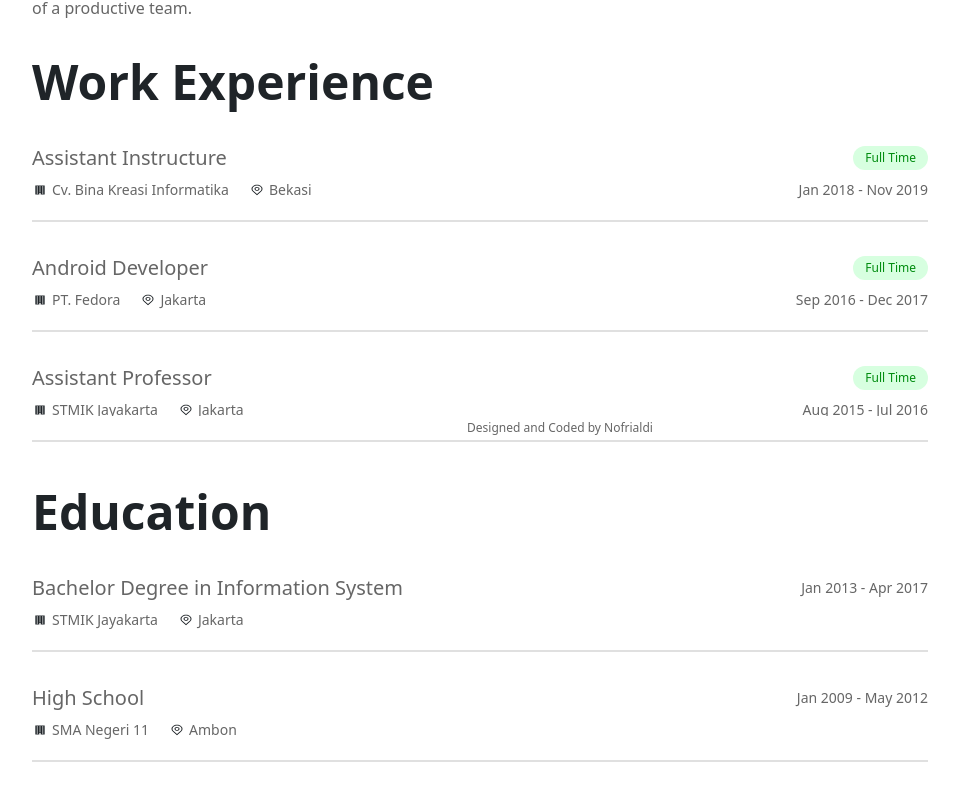
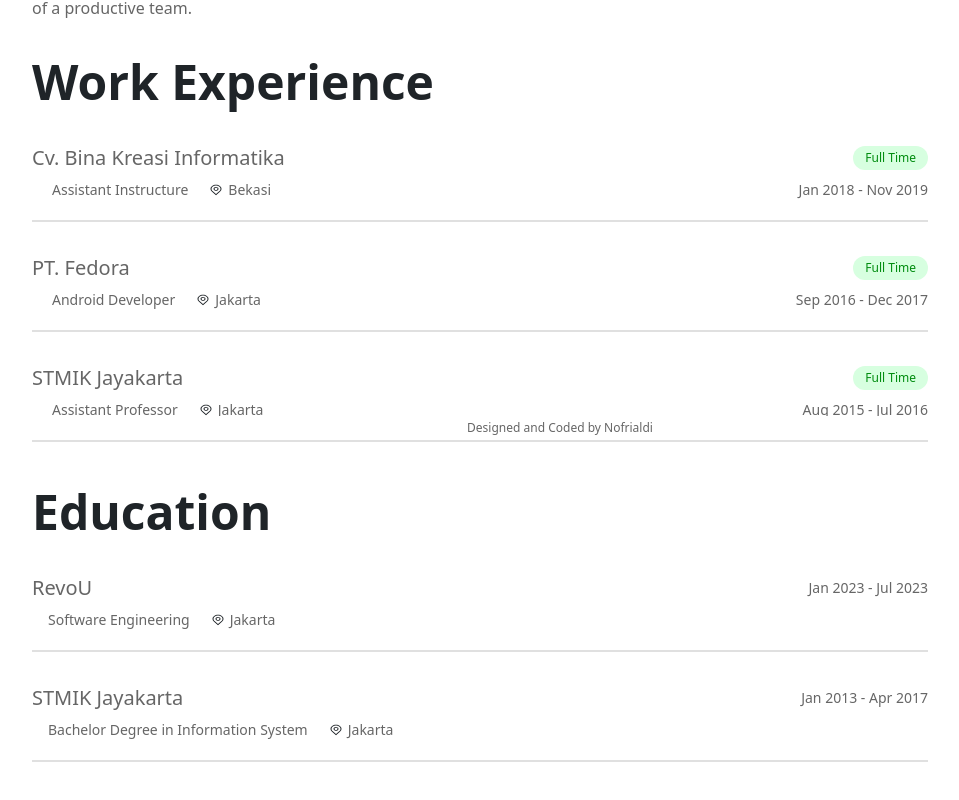
Before and after one commit to nofrialdi/nofri-portofilio, a React (Create React App) app: page /about in a window 1280 px wide. Shown: the part 360-1160 px from the top of the page, without its empty margins (160-1119 px from the left). Built offline with nearby package versions, Linux system fonts and the light colour scheme.

Commit message:
fix(about): fix education and work
n

```diff
--- a/src/Components/Edu.js
+++ b/src/Components/Edu.js
@@ -1,18 +1,16 @@
-import React from 'react';
+import React from "react";
 
 function Edu({ position, company, location, duration }) {
 	return (
 		<article className="pt-8 border-b-2 border-dark-content pb-5 dark:border-light-content border-opacity-20 dark:border-opacity-20">
 			<div className="flex justify-between items-center">
-				<h1 className="text-content md:text-lg lg:text-xl">{position}</h1>
-				<p className="text-content text-xs md:text-sm font-light pl-1 min-w-fit">
-					{duration}
-				</p>
+				<h1 className="text-content md:text-lg lg:text-xl">{company}</h1>
+				<p className="text-content text-xs md:text-sm font-light pl-1 min-w-fit">{duration}</p>
 			</div>
 			<div className="flex justify-between pt-2">
 				<div className="flex flex-col md:flex-row">
 					<div className="flex items-center pr-5">
-						<svg
+						{/* <svg
 							className="dark:fill-light-heading fill-dark-heading min-w-fit"
 							width="16"
 							height="12"
@@ -21,8 +19,30 @@ function Edu({ position, company, location, duration }) {
 							xmlns="http://www.w3.org/2000/svg"
 						>
 							<path d="M3.33331 1.5V10.5H7.33331V8.75H8.66665V10.5H12.6666V1.5H3.33331ZM4.66665 2.5H5.99998V3.5H4.66665V2.5ZM7.33331 2.5H8.66665V3.5H7.33331V2.5ZM9.99998 2.5H11.3333V3.5H9.99998V2.5ZM4.66665 4.5H5.99998V5.5H4.66665V4.5ZM7.33331 4.5H8.66665V5.5H7.33331V4.5ZM9.99998 4.5H11.3333V5.5H9.99998V4.5ZM4.66665 6.5H5.99998V7.5H4.66665V6.5ZM7.33331 6.5H8.66665V7.5H7.33331V6.5ZM9.99998 6.5H11.3333V7.5H9.99998V6.5ZM4.66665 8.5H5.99998V9.5H4.66665V8.5ZM9.99998 8.5H11.3333V9.5H9.99998V8.5Z" />
+						</svg> */}
+						<svg
+							width="12"
+							height="16"
+							viewBox="0 0 24 24"
+							fill="none"
+							xmlns="http://www.w3.org/2000/svg"
+						>
+							<g id="SVGRepo_bgCarrier" stroke-width="0" />
+
+							<g id="SVGRepo_tracerCarrier" stroke-linecap="round" stroke-linejoin="round" />
+
+							<g id="SVGRepo_iconCarrier">
+								{" "}
+								<path
+									d="M21 10L12 5L3 10L6 11.6667M21 10L18 11.6667M21 10V10C21.6129 10.3064 22 10.9328 22 11.618V16.9998M6 11.6667L12 15L18 11.6667M6 11.6667V17.6667L12 21L18 17.6667L18 11.6667"
+									stroke="#ffffff"
+									stroke-width="2"
+									stroke-linecap="round"
+									stroke-linejoin="round"
+								/>{" "}
+							</g>
 						</svg>
-						<p className="text-content text-xs md:text-sm font-light pl-1">{company}</p>
+						<p className="text-content text-xs md:text-sm font-light pl-1">{position}</p>
 					</div>
 					<div className="flex items-center">
 						<svg
@@ -37,9 +57,7 @@ function Edu({ position, company, location, duration }) {
 							<path d="M8.00001 11.25L3.78201 7.51912C3.7234 7.4631 3.66539 7.40673 3.60801 7.35C2.8875 6.63817 2.49826 5.76871 2.50001 4.875C2.50001 3.78098 3.07947 2.73177 4.11092 1.95818C5.14237 1.1846 6.54132 0.75 8.00001 0.75C9.4587 0.75 10.8576 1.1846 11.8891 1.95818C12.9205 2.73177 13.5 3.78098 13.5 4.875C13.5018 5.7683 13.1127 6.63737 12.3925 7.34888L12.392 7.35C12.392 7.35 12.242 7.49775 12.2195 7.51763L8.00001 11.25ZM4.40601 6.89813C4.40701 6.89813 4.52301 7.01362 4.54951 7.03837L8.00001 10.0905L11.455 7.03425C11.477 7.01362 11.594 6.89738 11.5945 6.897C12.1831 6.31542 12.5012 5.60514 12.5 4.875C12.5 3.97989 12.0259 3.12145 11.182 2.48851C10.3381 1.85558 9.19348 1.5 8.00001 1.5C6.80653 1.5 5.66194 1.85558 4.81803 2.48851C3.97411 3.12145 3.50001 3.97989 3.50001 4.875C3.49896 5.60559 3.81739 6.31628 4.40651 6.89813H4.40601Z" />
 						</svg>
 
-						<p className="text-content text-xs md:text-sm font-light pl-1">
-							{location}
-						</p>
+						<p className="text-content text-xs md:text-sm font-light pl-1">{location}</p>
 					</div>
 				</div>
 			</div>
--- a/src/Components/Work.js
+++ b/src/Components/Work.js
@@ -4,7 +4,7 @@ function Work({ position, company, location, type, duration }) {
 	return (
 		<article className="pt-8 border-b-2 border-dark-content pb-5 dark:border-light-content border-opacity-20 dark:border-opacity-20">
 			<div className="flex justify-between items-center">
-        <h1 className="text-content md:text-lg lg:text-xl">{position}</h1>
+				<h1 className="text-content md:text-lg lg:text-xl">{company}</h1>
 				<div className="btn bg-greenbg text-green-text text-xs inline-block rounded-3xl px-3 py-1 min-w-fit">
 					{type}
 				</div>
@@ -12,7 +12,7 @@ function Work({ position, company, location, type, duration }) {
 			<div className="flex justify-between pt-2">
 				<div className="flex flex-col md:flex-row">
 					<div className="flex items-center pr-5">
-            <svg
+						{/* <svg
 							className="dark:fill-light-heading fill-dark-heading min-w-fit"
 							width="16"
 							height="12"
@@ -21,8 +21,34 @@ function Work({ position, company, location, type, duration }) {
 							xmlns="http://www.w3.org/2000/svg"
 						>
 							<path d="M3.33331 1.5V10.5H7.33331V8.75H8.66665V10.5H12.6666V1.5H3.33331ZM4.66665 2.5H5.99998V3.5H4.66665V2.5ZM7.33331 2.5H8.66665V3.5H7.33331V2.5ZM9.99998 2.5H11.3333V3.5H9.99998V2.5ZM4.66665 4.5H5.99998V5.5H4.66665V4.5ZM7.33331 4.5H8.66665V5.5H7.33331V4.5ZM9.99998 4.5H11.3333V5.5H9.99998V4.5ZM4.66665 6.5H5.99998V7.5H4.66665V6.5ZM7.33331 6.5H8.66665V7.5H7.33331V6.5ZM9.99998 6.5H11.3333V7.5H9.99998V6.5ZM4.66665 8.5H5.99998V9.5H4.66665V8.5ZM9.99998 8.5H11.3333V9.5H9.99998V8.5Z" />
+						</svg> */}
+						<svg
+							width="16"
+							height="12"
+							viewBox="0 0 512 512"
+							version="1.1"
+							xmlns="http://www.w3.org/2000/svg"
+							fill="#000000"
+						>
+							<g id="SVGRepo_bgCarrier" stroke-width="0" />
+
+							<g id="SVGRepo_tracerCarrier" stroke-linecap="round" stroke-linejoin="round" />
+
+							<g id="SVGRepo_iconCarrier">
+								{" "}
+								<title>work-case</title>{" "}
+								<g id="Page-1" stroke="none" stroke-width="1" fill="none" fill-rule="evenodd">
+									{" "}
+									<g id="Combined-Shape" fill="#ffffff" transform="translate(42.666667, 64.000000)">
+										{" "}
+										<path d="M277.333333,1.42108547e-14 L298.666667,21.3333333 L298.666,64 L426.666667,64 L426.666667,362.666667 L3.55271368e-14,362.666667 L3.55271368e-14,64 L128,64 L128,21.3333333 L149.333333,1.42108547e-14 L277.333333,1.42108547e-14 Z M42.6664912,220.935181 L42.6666667,320 L384,320 L384.000468,220.935097 C341.375319,233.130501 298.701692,240.759085 256.000479,243.809455 L256,277.333333 L170.666667,277.333333 L170.666323,243.809465 C127.965163,240.759108 85.2915887,233.130549 42.6664912,220.935181 Z M384,106.666667 L42.6666667,106.666667 L42.6668606,176.433085 C99.6386775,193.933257 156.507113,202.666667 213.333333,202.666667 C270.159803,202.666667 327.028489,193.933181 384.000558,176.432854 L384,106.666667 Z M256,42.6666667 L170.666667,42.6666667 L170.666667,64 L256,64 L256,42.6666667 Z">
+											{" "}
+										</path>{" "}
+									</g>{" "}
+								</g>{" "}
+							</g>
 						</svg>
-            <p className="text-content text-xs md:text-sm font-light pl-1">{company}</p>
+						<p className="text-content text-xs md:text-sm font-light pl-1">{position}</p>
 					</div>
 					<div className="flex items-center">
 						<svg
--- a/src/Details.js
+++ b/src/Details.js
@@ -73,16 +73,16 @@ export const workDetails = [
 // Enter your Education Details here
 export const eduDetails = [
 	{
+		Position: "Software Engineering",
+		Company: "RevoU",
+		Location: "Jakarta",
+		Duration: "Jan 2023 - Jul 2023",
+	},
+	{
 		Position: "Bachelor Degree in Information System",
 		Company: "STMIK Jayakarta",
 		Location: "Jakarta",
 		Duration: "Jan 2013 - Apr 2017",
-	},
-	{
-		Position: "High School",
-		Company: `SMA Negeri 11`,
-		Location: "Ambon",
-		Duration: "Jan 2009 - May 2012",
 	},
 ];
 
```
Lines whose indentation alone changed are shown as unchanged.
